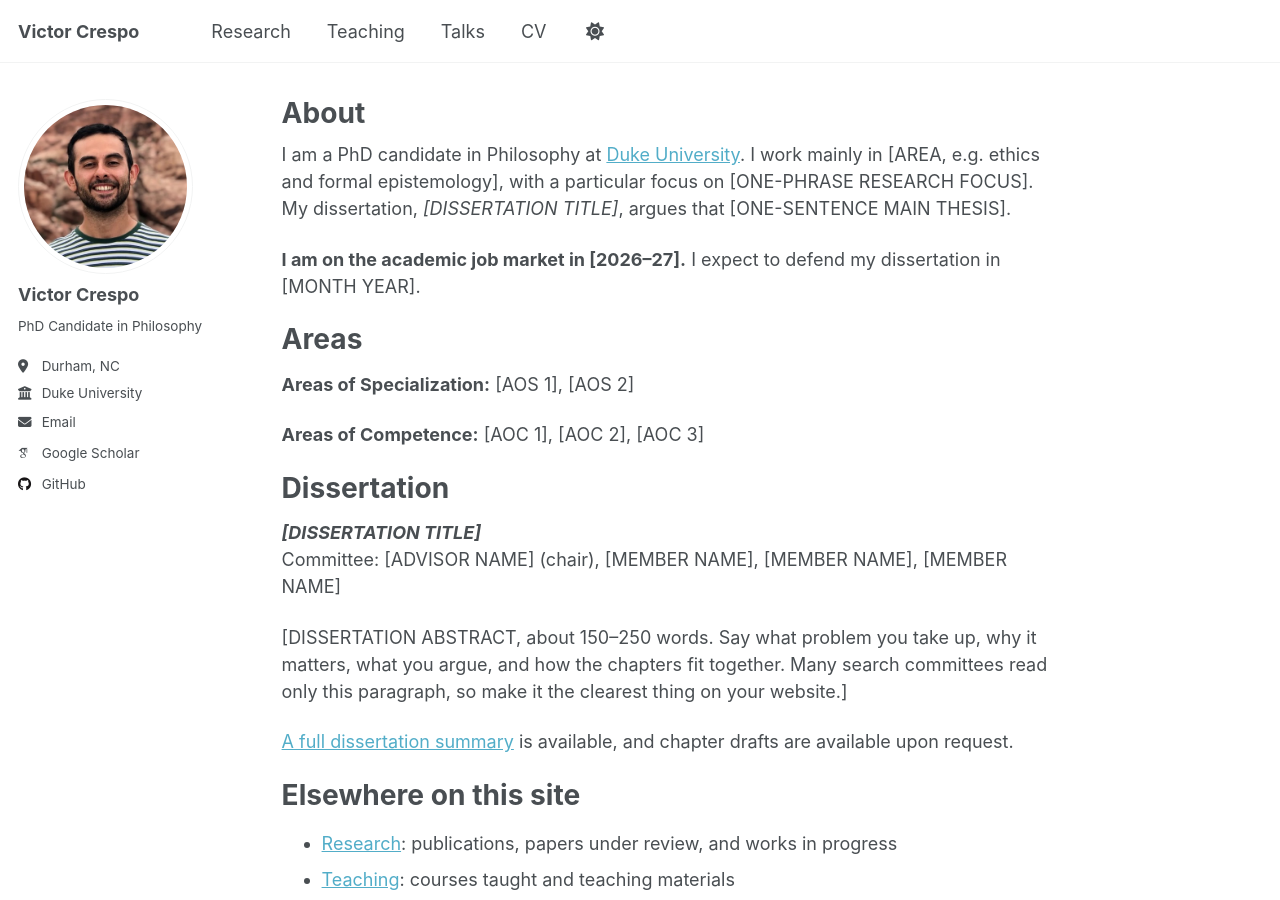
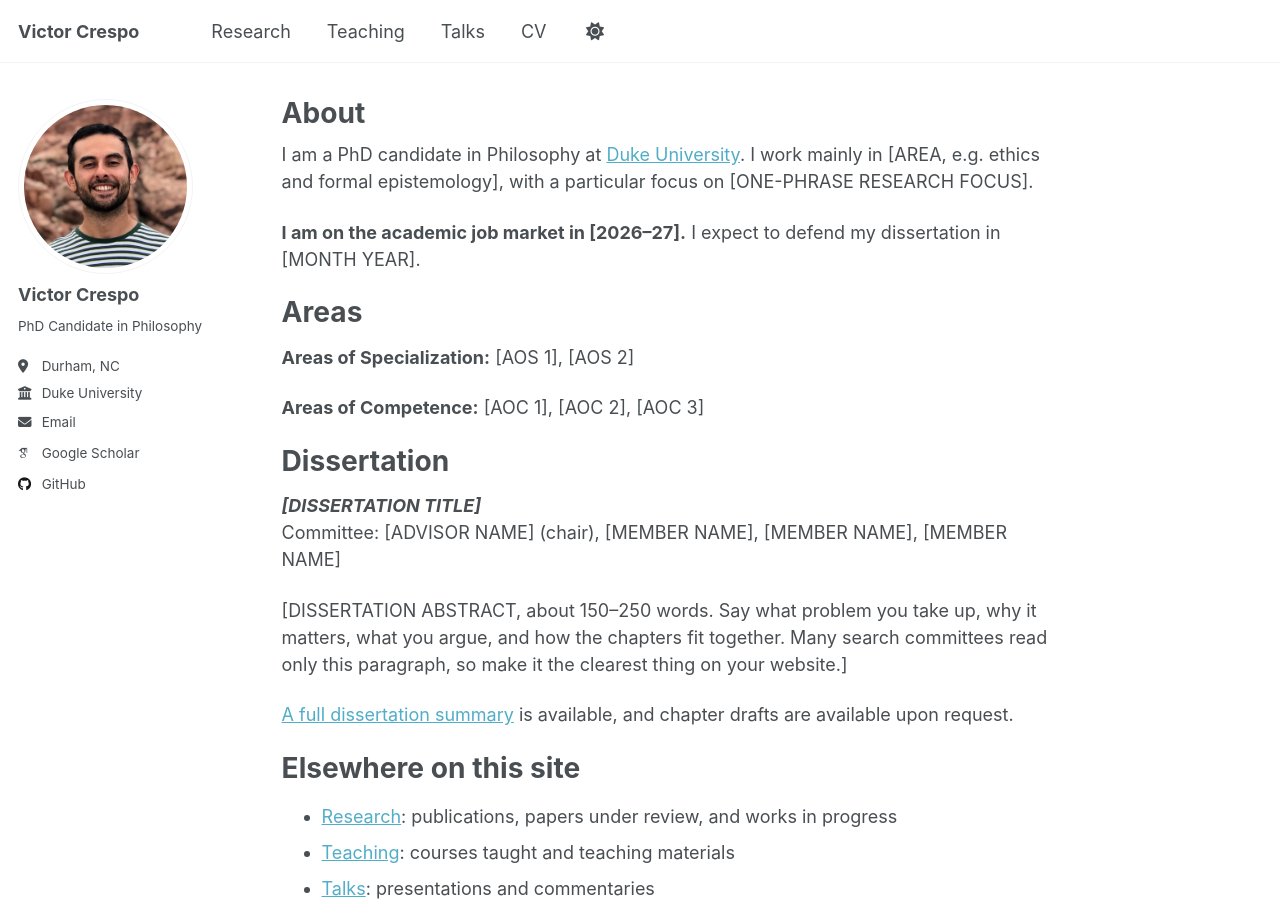
Before and after one commit to v-crespo/philosophy, a Jekyll site: the page built from _pages/about.md, in a window 1280 px wide and 900 px high. Built offline with Jekyll 4.4.1, drawn with Linux system fonts in a browser that asks for light colours; some web fonts are replaced; a script that is not in the unit is left out.

Commit message:
Remove dissertation sentence from home page intro
Co-Authored-By: Claude Opus 5.5 <noreply@anthropic.com>

```diff
--- a/_pages/about.md
+++ b/_pages/about.md
@@ -13,7 +13,7 @@ redirect_from:
   Lines like this one (between the arrows) are notes to you and never appear on the site.
 -->
 
-I am a PhD candidate in Philosophy at [Duke University](https://philosophy.duke.edu/). I work mainly in [AREA, e.g. ethics and formal epistemology], with a particular focus on [ONE-PHRASE RESEARCH FOCUS]. My dissertation, *[DISSERTATION TITLE]*, argues that [ONE-SENTENCE MAIN THESIS].
+I am a PhD candidate in Philosophy at [Duke University](https://philosophy.duke.edu/). I work mainly in [AREA, e.g. ethics and formal epistemology], with a particular focus on [ONE-PHRASE RESEARCH FOCUS].
 
 **I am on the academic job market in [2026–27].** I expect to defend my dissertation in [MONTH YEAR].
 
```
